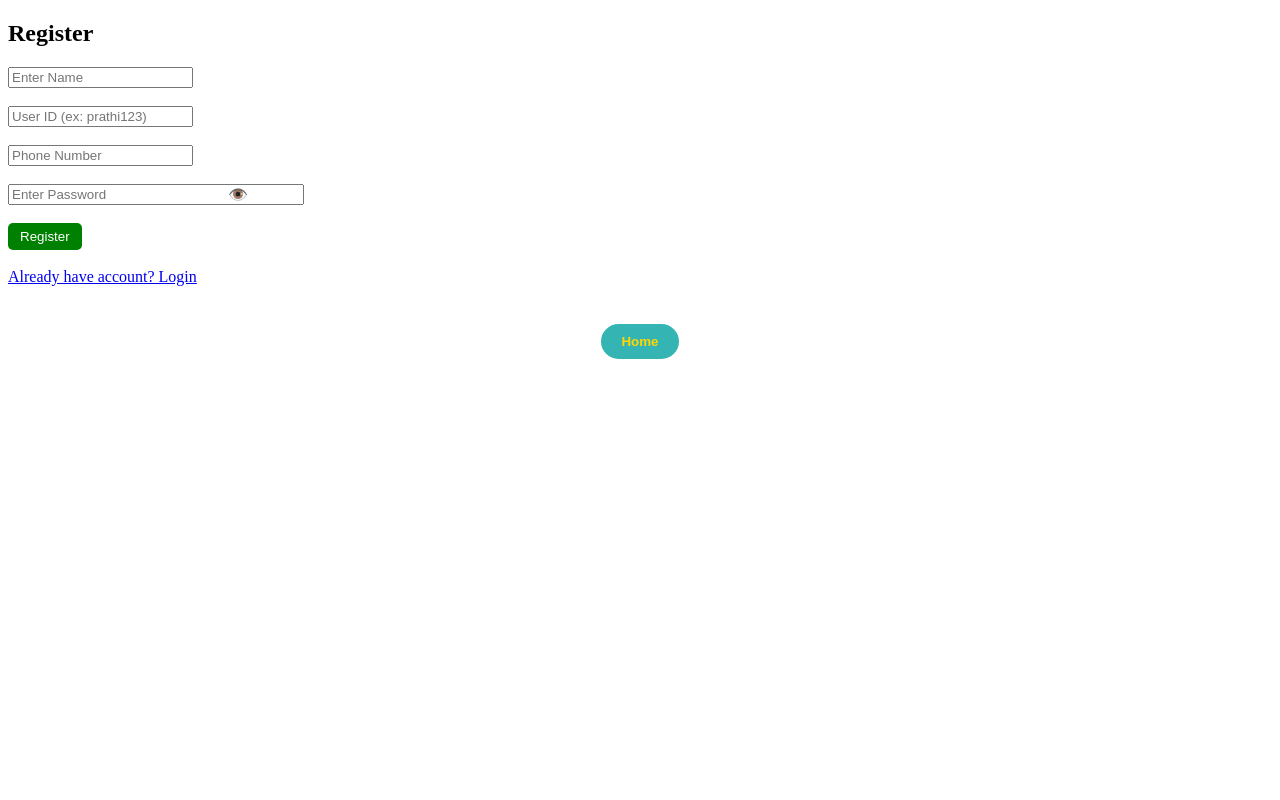
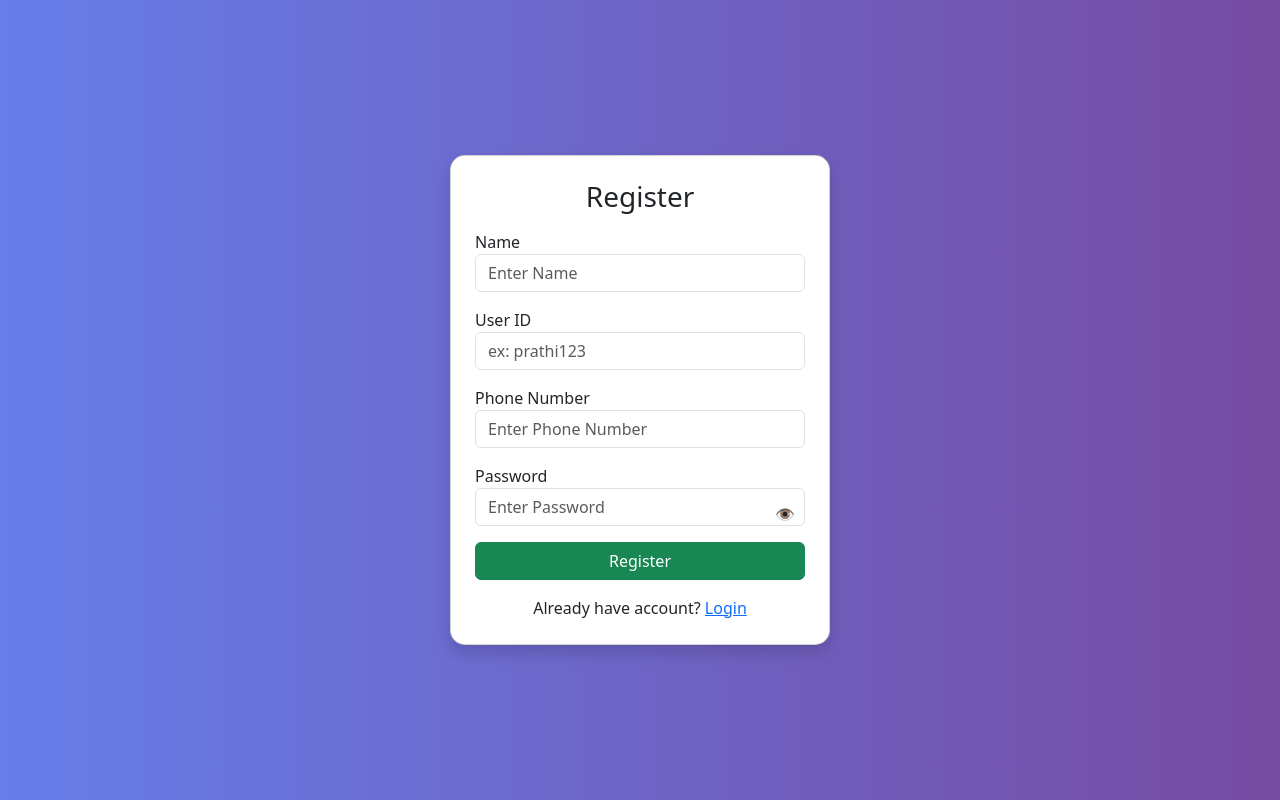
Before and after one commit to prathii12/bus-pass-renewal-project, a Flask app: page /register in a window 1280 px wide. Run offline with Flask 3, Linux system fonts and the light colour scheme; some libraries are stand-ins or nearby versions.

Commit message:
Update register.html

```diff
--- a/templates/register.html
+++ b/templates/register.html
@@ -1,43 +1,70 @@
 <!DOCTYPE html>
-<html>
+<html lang="en">
 <head>
     <title>Register</title>
-    <link rel="stylesheet" href="/static/style.css">
+    <meta name="viewport" content="width=device-width, initial-scale=1">
+
+    <!-- Bootstrap -->
+    <link href="https://cdn.jsdelivr.net/npm/bootstrap@5.3.0/dist/css/bootstrap.min.css" rel="stylesheet">
+
+    <style>
+        body {
+            background: linear-gradient(to right, #667eea, #764ba2);
+            height: 100vh;
+        }
+        .card {
+            border-radius: 15px;
+        }
+    </style>
 </head>
 <body>
 
-<h2>Register</h2>
+<div class="d-flex justify-content-center align-items-center vh-100">
+    <div class="card p-4 shadow" style="width: 380px;">
+
+        <h3 class="text-center mb-3">Register</h3>
 
         <form method="POST">
-    <input type="text" name="name" placeholder="Enter Name" required><br><br>
 
-    <input type="text" name="user_id" placeholder="User ID (ex: prathi123)" required><br><br>
+            <div class="mb-3">
+                <label>Name</label>
+                <input type="text" class="form-control" placeholder="Enter Name" name="name" required>
+            </div>
 
-    <input type="text" name="phone" placeholder="Phone Number" required><br><br>
+            <div class="mb-3">
+                <label>User ID</label>
+                <input type="text" class="form-control" placeholder="ex: prathi123" name="userid" required>
+            </div>
 
-    <div style="position: relative; width: 250px;">
-    <input type="password" id="password" name="password" placeholder="Enter Password" required style="width:100%; padding-right:40px;">
+            <div class="mb-3">
+                <label>Phone Number</label>
+                <input type="text" class="form-control" placeholder="Enter Phone Number" name="phone" required>
+            </div>
+
+            <!-- Password Field -->
+            <div class="mb-3 position-relative">
+                <label>Password</label>
+
+                <input type="password" class="form-control" id="password" placeholder="Enter Password" name="password" required>
 
                 <span id="eye" onclick="togglePassword()"
-          style="position:absolute; right:10px; top:50%; transform:translateY(-50%); cursor:pointer;">
+                      style="position:absolute; right:10px; top:38px; cursor:pointer;">
                     👁️
                 </span>
             </div>
 
-    <br>
-    <button type="submit">Register</button>
+            <button class="btn btn-success w-100">Register</button>
+
         </form>
 
-<br>
-<a href="/login">Already have account? Login</a>
+        <div class="text-center mt-3">
+            Already have account? <a href="/login">Login</a>
+        </div>
 
-<br><br>
+    </div>
+</div>
 
-<!-- ✅ HOME BUTTON AT BOTTOM -->
-<button onclick="window.location.href='/'" class="bottom-home">
-    Home
-</button>
-
+<!-- Script -->
 <script>
 function togglePassword() {
     var pass = document.getElementById("password");
@@ -52,6 +79,6 @@ function togglePassword() {
     }
 }
 </script>
-</body>
+
 </body>
 </html>
```
Lines whose indentation alone changed are shown as unchanged.
